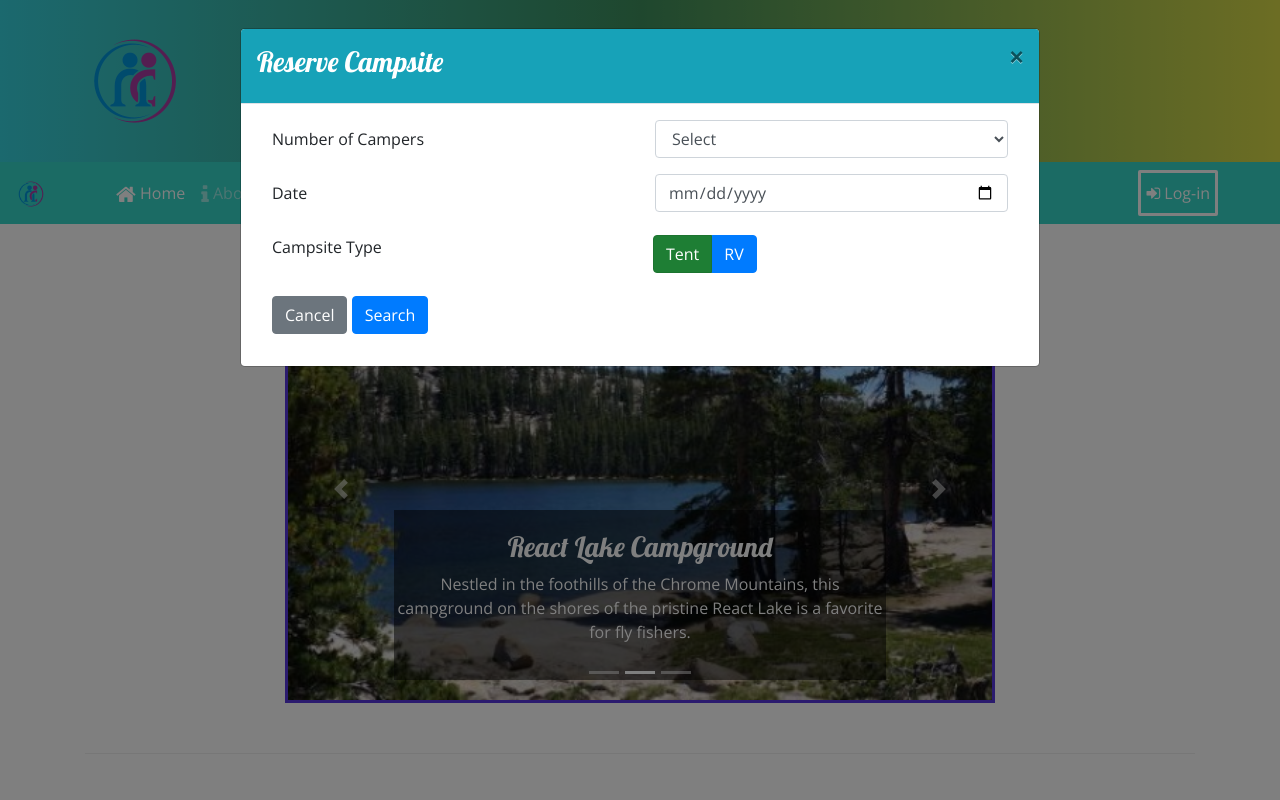
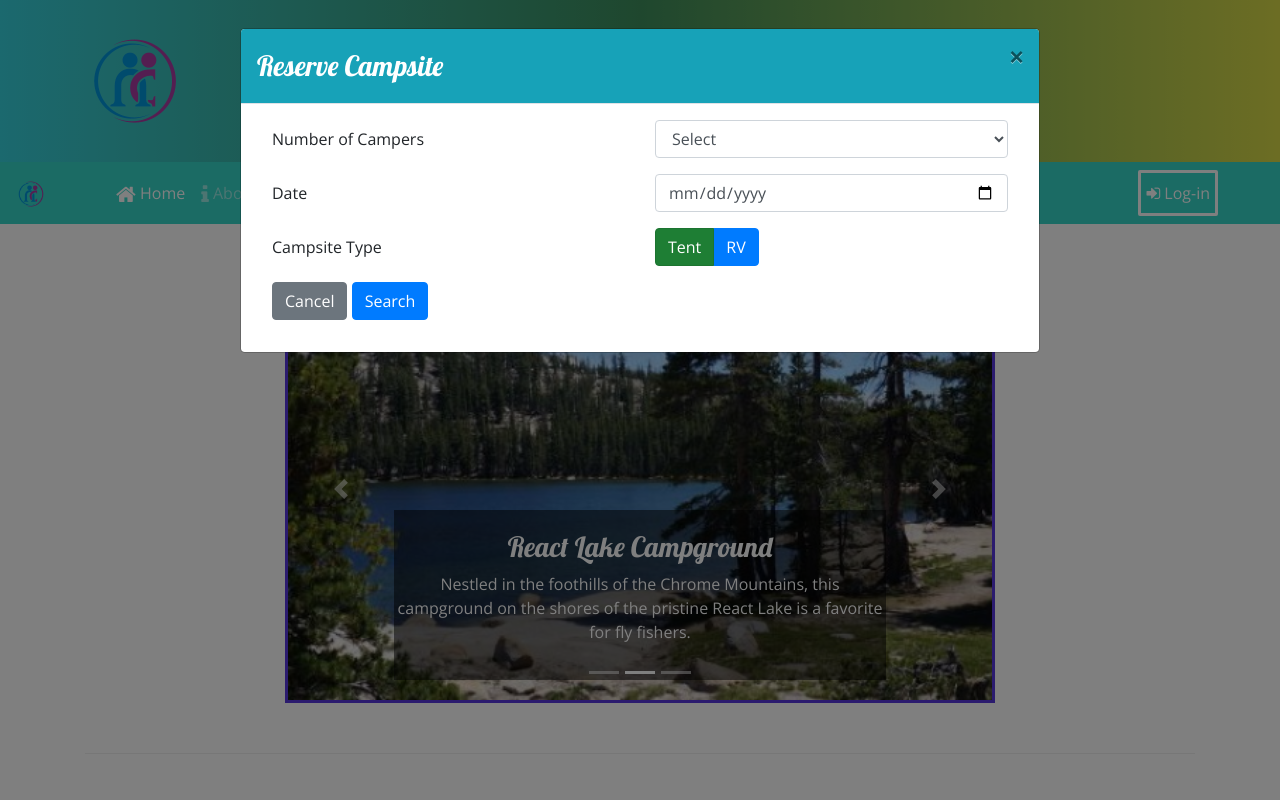
Before and after one commit to rudy-gm/nucampsite, a website: page index.html in a window 1280 px wide. Both pictures are taken after a click on the button "Reserve Campsite". Shown: the top 800 px of the page. Drawn offline with nearby package versions, Linux system fonts and the light colour scheme.

Commit message:
21th commit

```diff
--- a/index.html
+++ b/index.html
@@ -50,7 +50,7 @@
         <div class="modal-dialog modal-lg" role="document">
             <div class="modal-content">
                 <div class="modal-header bg-info text-white">
-                    <h3 class="modal-tittle">Reserve Campsite</h3>
+                    <h3 class="modal-title">Reserve Campsite</h3>
                     <button type="button" class="close" data-dismiss="modal">&times;</button>
                 </div>
                 <div class="modal-body">
@@ -91,19 +91,17 @@
                                 <label for="" class="col-sm-6 col-form-label">Campsite Type</label>
 
 
-                                <div class="col-2 btn btn-group btn-group-toggle" data-toggle="buttons">
-                                    <div class="btn-group btn-group-toggle" data-toggle="buttons">
+                                <div class="col-2 btn-group btn-group-toggle" data-toggle="buttons">
 
                                     <label class="btn btn-success active">
                                         <input type="radio" name="siteType" id="siteTent" autocomplete="off"
                                             value="tent" checked> Tent
                                     </label>
                                     <label class="btn btn-primary">
-                                            <input type="radio" name="siteType" id="siteRV" autocomplete="off"
-                                                value="RV"> RV
+                                        <input type="radio" name="siteType" id="siteRV" autocomplete="off" value="RV">
+                                        RV
                                     </label>
 
-                                    </div>
                                 </div>
 
                             </div>
@@ -212,8 +210,6 @@
     </div>
 
     <!---->
-
-
 
 
     <div class="container">
```
Lines whose indentation alone changed are shown as unchanged.
